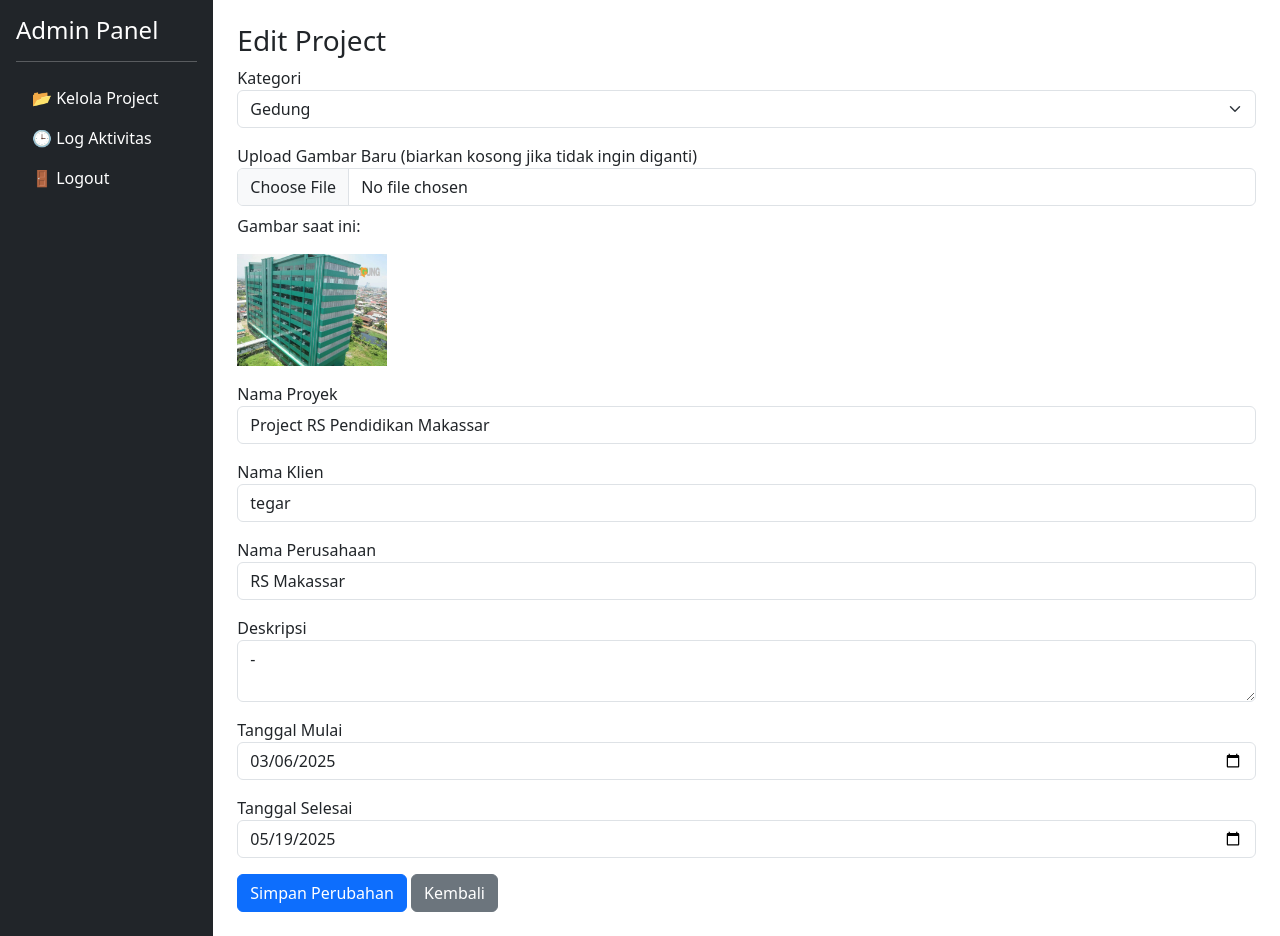
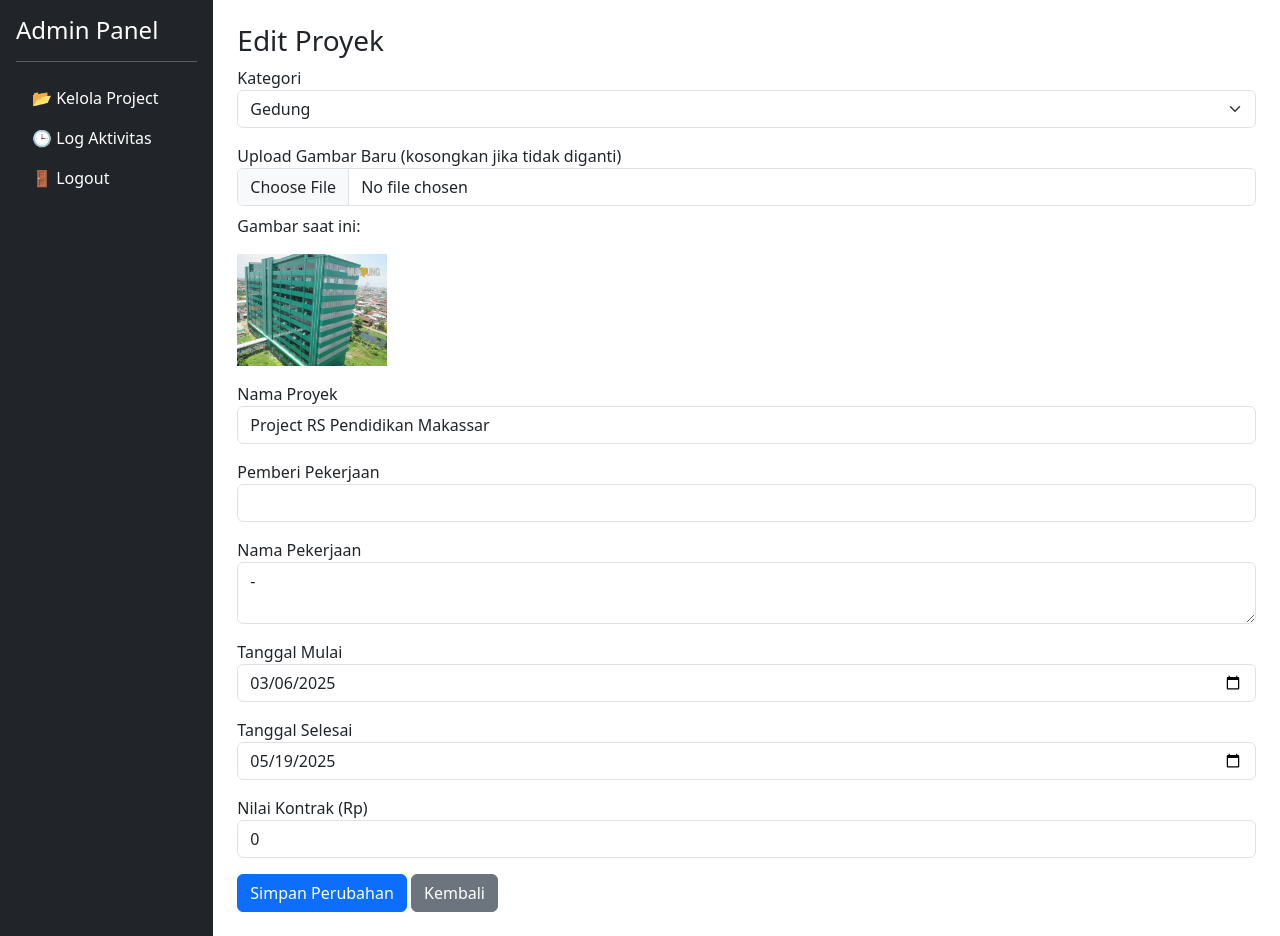
Before and after one commit to Rajessa/murgung, a PHP site: page /data_edit.php?id=15 in a window 1280 px wide. Run offline with PHP 8.4, Linux system fonts and the light colour scheme; a user stored in the database is signed in; data comes from the database, SQL or seed files in the repository; data that the repository does not hold is empty.

Commit message:
data_edit.php

```diff
--- a/admin/data_edit.php
+++ b/admin/data_edit.php
@@ -11,14 +11,22 @@ $data = mysqli_fetch_assoc(mysqli_query($conn, "SELECT * FROM t_data WHERE id =
 
 if (isset($_POST['edit'])) {
     $nama_proyek = $_POST['nama_proyek'];
-  $nama_klien = $_POST['nama_klien'];
-  $nama_perusahaan = $_POST['nama_perusahaan'];
+    $pemberi_kerja = $_POST['pemberi_kerja'];
     $deskripsi = $_POST['deskripsi'];
     $tgl_mulai = $_POST['tanggal_mulai'];
     $tgl_selesai = $_POST['tanggal_selesai'];
     $kategori = $_POST['kategori'];
+    $nilai_kontrak = $_POST['nilai_kontrak'];
 
-    // Path folder upload (DARI file ini /admin/data_edit.php)
+    // Logic status otomatis
+    $tanggal_sekarang = date('Y-m-d');
+    if ($tgl_selesai < $tanggal_sekarang) {
+        $status_proyek = 'Selesai';
+    } else {
+        $status_proyek = 'On Going';
+    }
+
+    // Path folder upload
     $lokasiUpload = 'img/project/';
 
     // Cek apakah ada gambar baru diupload
@@ -27,9 +35,8 @@ if (isset($_POST['edit'])) {
         $tmp = $_FILES['image']['tmp_name'];
         $namaBaru = uniqid() . '-' . $namaFile;
 
-        // Upload file baru
         if (move_uploaded_file($tmp, $lokasiUpload . $namaBaru)) {
-            // Hapus file lama kalau ada
+            // Hapus gambar lama
             if (!empty($data['image']) && file_exists($lokasiUpload . $data['image'])) {
                 unlink($lokasiUpload . $data['image']);
             }
@@ -38,30 +45,32 @@ if (isset($_POST['edit'])) {
             mysqli_query($conn, "UPDATE t_data SET
                 image='$namaBaru',
                 nama_proyek='$nama_proyek',
-                nama_klien='$nama_klien',
-                nama_perusahaan='$nama_perusahaan',
+                pemberi_kerja='$pemberi_kerja',
                 deskripsi='$deskripsi',
                 tanggal_dimulai_proyek='$tgl_mulai',
                 tanggal_selesai_proyek='$tgl_selesai',
-                kategori='$kategori'
+                kategori='$kategori',
+                nilai_kontrak='$nilai_kontrak',
+                status_proyek='$status_proyek'
                 WHERE id='$id'");
         }
     } else {
-        // Update tanpa ubah gambar
+        // Update tanpa ganti gambar
         mysqli_query($conn, "UPDATE t_data SET
             nama_proyek='$nama_proyek',
-            nama_klien='$nama_klien',
-            nama_perusahaan='$nama_perusahaan',
+            pemberi_kerja='$pemberi_kerja',
             deskripsi='$deskripsi',
             tanggal_dimulai_proyek='$tgl_mulai',
             tanggal_selesai_proyek='$tgl_selesai',
-            kategori='$kategori'
+            kategori='$kategori',
+            nilai_kontrak='$nilai_kontrak',
+            status_proyek='$status_proyek'
             WHERE id='$id'");
     }
 
-    // Catat log
-    mysqli_query($conn, "INSERT INTO log_aktivitas (admin_id, aktivitas) VALUES ('{$_SESSION['admin_id']}', 'Edit project ID: $id')");
-    header("Location: dashboard.php");
+    // Log aktivitas
+    mysqli_query($conn, "INSERT INTO log_aktivitas (admin_id, aktivitas) VALUES ('{$_SESSION['admin_id']}', 'Edit proyek ID: $id, Status: $status_proyek')");
+    header("Location: index.php");
     exit;
 }
 ?>
@@ -81,7 +90,7 @@ if (isset($_POST['edit'])) {
       <h4>Admin Panel</h4>
       <hr>
       <ul class="nav flex-column">
-        <li class="nav-item"><a href="dashboard.php" class="nav-link text-white">📂 Kelola Project</a></li>
+        <li class="nav-item"><a href="index.php" class="nav-link text-white">📂 Kelola Project</a></li>
         <li class="nav-item"><a href="log.php" class="nav-link text-white">🕒 Log Aktivitas</a></li>
         <li class="nav-item"><a href="logout.php" class="nav-link text-white">🚪 Logout</a></li>
       </ul>
@@ -89,20 +98,20 @@ if (isset($_POST['edit'])) {
 
     <!-- Main Content -->
     <div class="col-md-10 p-4">
-      <h3>Edit Project</h3>
+      <h3>Edit Proyek</h3>
       <form method="post" enctype="multipart/form-data">
         <div class="mb-3">
           <label>Kategori</label>
           <select name="kategori" class="form-select" required>
             <option value="jalan" <?= $data['kategori'] == 'jalan' ? 'selected' : '' ?>>Jalan</option>
             <option value="gedung" <?= $data['kategori'] == 'gedung' ? 'selected' : '' ?>>Gedung</option>
-            <option value="bandara" <?= $data['kategori'] == 'bandara' ? 'selected' : '' ?>>Bandara</option>
-            <option value="jembatan" <?= $data['kategori'] == 'jembatan' ? 'selected' : '' ?>>Jembatan</option>
+            <option value="rumah" <?= $data['kategori'] == 'rumah' ? 'selected' : '' ?>>Rumah</option>
+            <option value="lainnya" <?= $data['kategori'] == 'lainnya' ? 'selected' : '' ?>>Lainnya</option>
           </select>
         </div>
 
         <div class="mb-3">
-          <label>Upload Gambar Baru (biarkan kosong jika tidak ingin diganti)</label>
+          <label>Upload Gambar Baru (kosongkan jika tidak diganti)</label>
           <input type="file" name="image" class="form-control">
           <?php if ($data['image']): ?>
             <p class="mt-2">Gambar saat ini:</p>
@@ -115,19 +124,13 @@ if (isset($_POST['edit'])) {
           <input type="text" name="nama_proyek" value="<?= $data['nama_proyek'] ?>" class="form-control" required>
         </div>
 
-
         <div class="mb-3">
-          <label>Nama Klien</label>
-          <input type="text" name="nama_klien" value="<?= $data['nama_klien'] ?>" class="form-control" required>
+          <label>Pemberi Pekerjaan</label>
+          <input type="text" name="pemberi_kerja" value="<?= $data['pemberi_kerja'] ?>" class="form-control" required>
         </div>
 
         <div class="mb-3">
-          <label>Nama Perusahaan</label>
-          <input type="text" name="nama_perusahaan" value="<?= $data['nama_perusahaan'] ?>" class="form-control" required>
-        </div>
-
-        <div class="mb-3">
-          <label>Deskripsi</label>
+          <label>Nama Pekerjaan</label>
           <textarea name="deskripsi" class="form-control"><?= $data['deskripsi'] ?></textarea>
         </div>
 
@@ -141,8 +144,13 @@ if (isset($_POST['edit'])) {
           <input type="date" name="tanggal_selesai" value="<?= $data['tanggal_selesai_proyek'] ?>" class="form-control" required>
         </div>
 
+        <div class="mb-3">
+          <label>Nilai Kontrak (Rp)</label>
+          <input type="number" name="nilai_kontrak" value="<?= $data['nilai_kontrak'] ?? 0 ?>" class="form-control" required>
+        </div>
+
         <button type="submit" name="edit" class="btn btn-primary">Simpan Perubahan</button>
-        <a href="dashboard.php" class="btn btn-secondary">Kembali</a>
+        <a href="index.php" class="btn btn-secondary">Kembali</a>
       </form>
     </div>
   </div>
```
Lines whose indentation alone changed are shown as unchanged.
